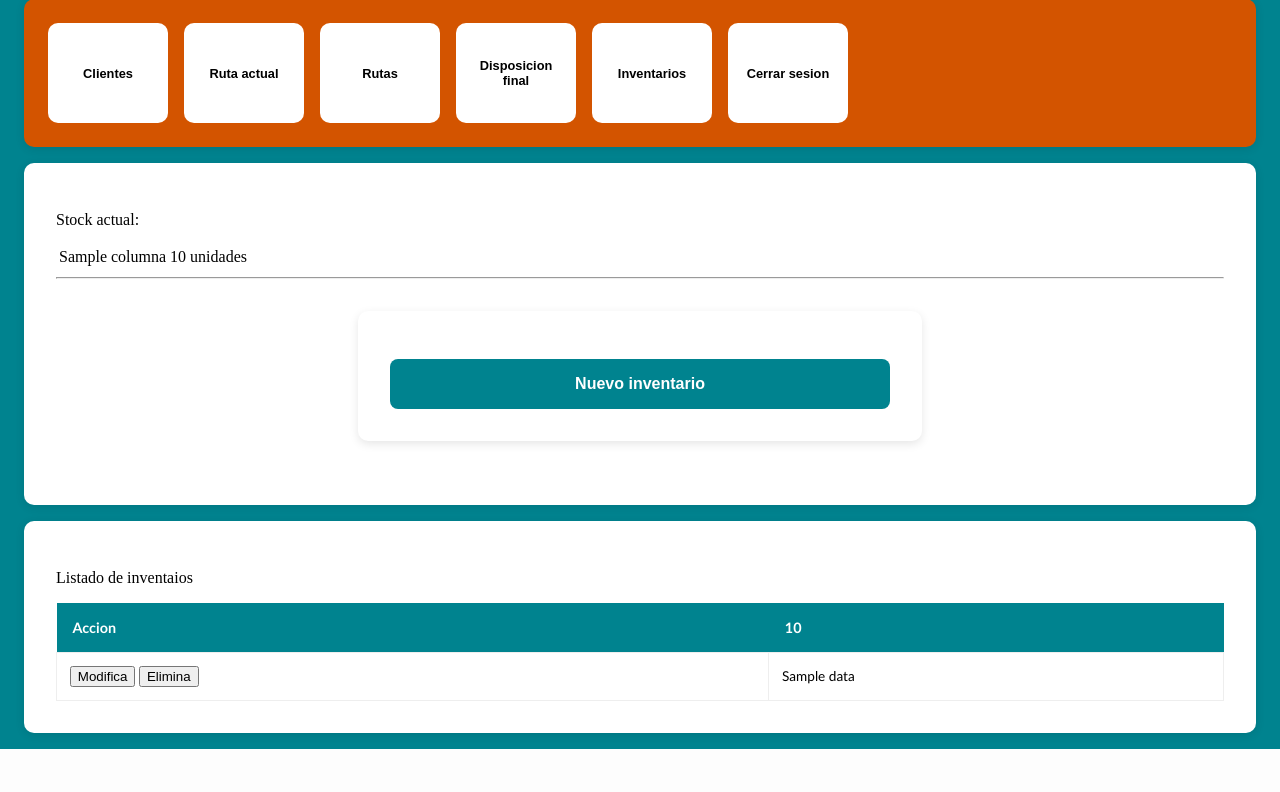
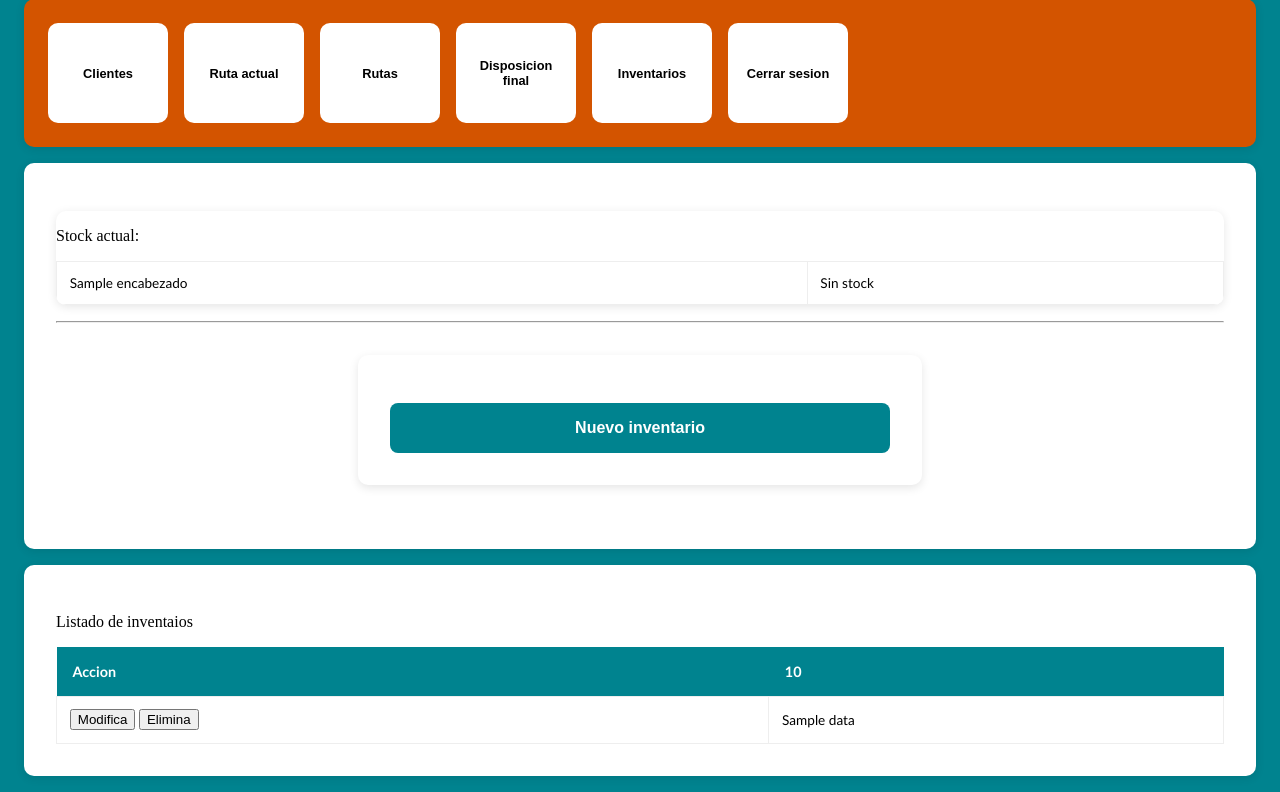
Before and after one commit to Ishovias/mc-ruta-admin, a Flask app: template templates/inventarios.html in a window 1280 px wide. Shown: the part 228-1020 px from the top of the page. Before the commit the page ends 977 px from the top, so only its background shows below. Run offline with Flask 3, Linux system fonts and the light colour scheme; the template is opened without the code that fills it: most values are stand-ins (such as "Sample title", 1, 10 or a date in 2020).

Commit message:
Refactorizando 37%

```diff
--- a/empaquetadores/pack_inventarios.py
+++ b/empaquetadores/pack_inventarios.py
@@ -4,10 +4,13 @@ import params
 
 def empaquetador_inventarios(request: object) -> map:
     paquete = constructor_paquete(request,"inventarios.html","Inventarios PDLK-25")
+
     def datos_base():
         with Inventario() as inv:
             paquete["listainventarios"] = inv.listar()
-            paquete["stockActual"] = inv.mapdatos()
+            stock = inv.mapdatos()
+            del stock["fecha"]
+            paquete["stockActual"] = stock
 
     if "nuevoinventario" in request.form:
         with Inventario() as inv:
--- a/params.py
+++ b/params.py
@@ -192,7 +192,7 @@ INVENTARIOS = {
           "guantes": {"num": 20, "encabezado": "GUANTES"},
           "alcoholgel": {"num": 21, "encabezado": "ALCOHOL GEL"}
      },
-     "todas": [1, 2, 3, 4, 5, 6, 7, 8, 9, 10, 11, 12, 13, 14, 15, 16, 17, 18, 19, 20, 21],
+     "columnas_todas": [1, 2, 3, 4, 5, 6, 7, 8, 9, 10, 11, 12, 13, 14, 15, 16, 17, 18, 19, 20, 21],
      "encabezados": 1,
      "insumos_ruta":["cajaroja_0.5","cajaroja_1","cajaroja_1.3","cajaroja_1.65","cajaroja_3","cajaamarilla_5","cajaamarilla_15","basureroamarillo_120","bolsaroja","bolsaroja_farmaco","bolsaamarilla","bidon_5","frascoamalgama"]
 }
--- a/templates/inventarios.html
+++ b/templates/inventarios.html
@@ -7,14 +7,23 @@
 {% endblock %}
 <!-- ------------------- BODY A ----------------------------- -->
 {% block body_a %}
+<div class="tabla-contenedor">
 <p>Stock actual:</p>
-<table id="inventarioactual">
+<table class="tbresultados">
      <tbody>
-          {% for columna, dato in datos.stockActual.items() %}
-               <tr><td>{{ columna }}</td><td>{{ dato.stock }} unidades</td></tr>
+          {% for columna, data in datos.stockActual.items() %}
+               <tr>
+                   <td>{{ data.encabezado }}</td>
+                   {% if data.dato == "None" %}
+                   <td>{{ data.dato }} unidades</td>
+                   {% else %}
+                   <td>Sin stock</td>
+                   {% endif %}
+               </tr>
           {% endfor %}
      </tbody>
 </table>
+</div>
 <hr>
 <form class="formularioIngreso" action="{{ url_for('inventarios', aut=datos.aut) }}" method="post">
      <button name="nuevoinventario">Nuevo inventario</button>
```
